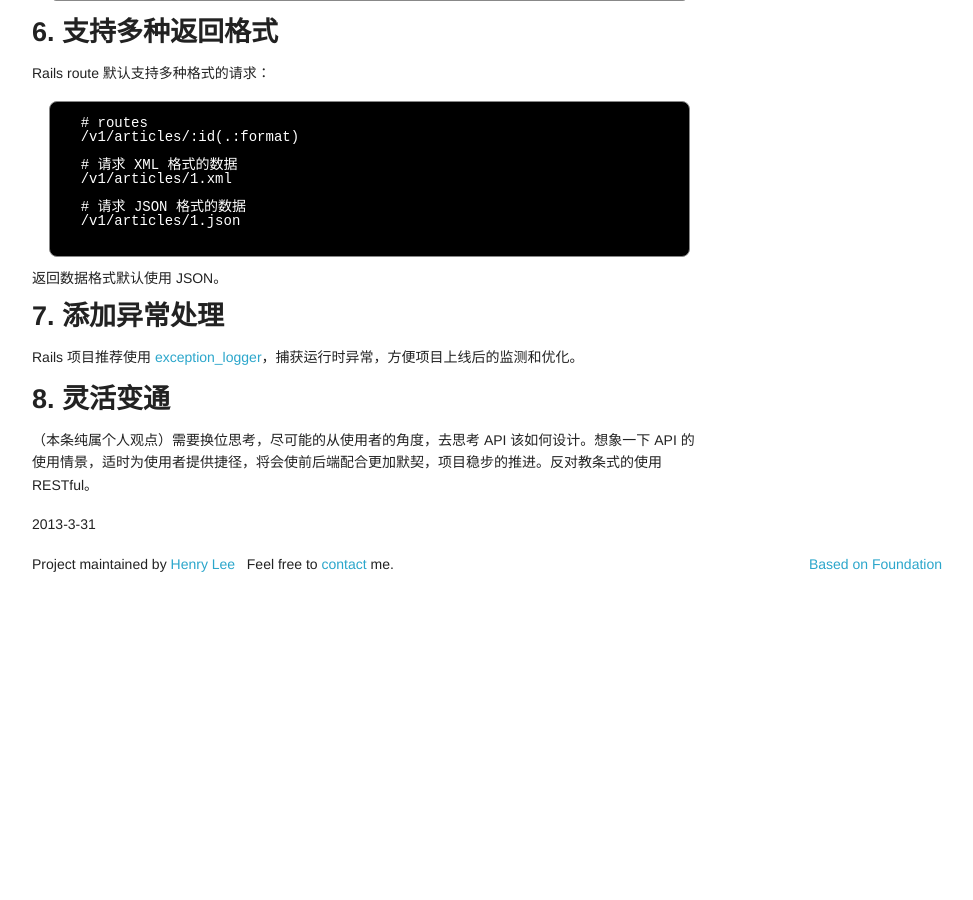
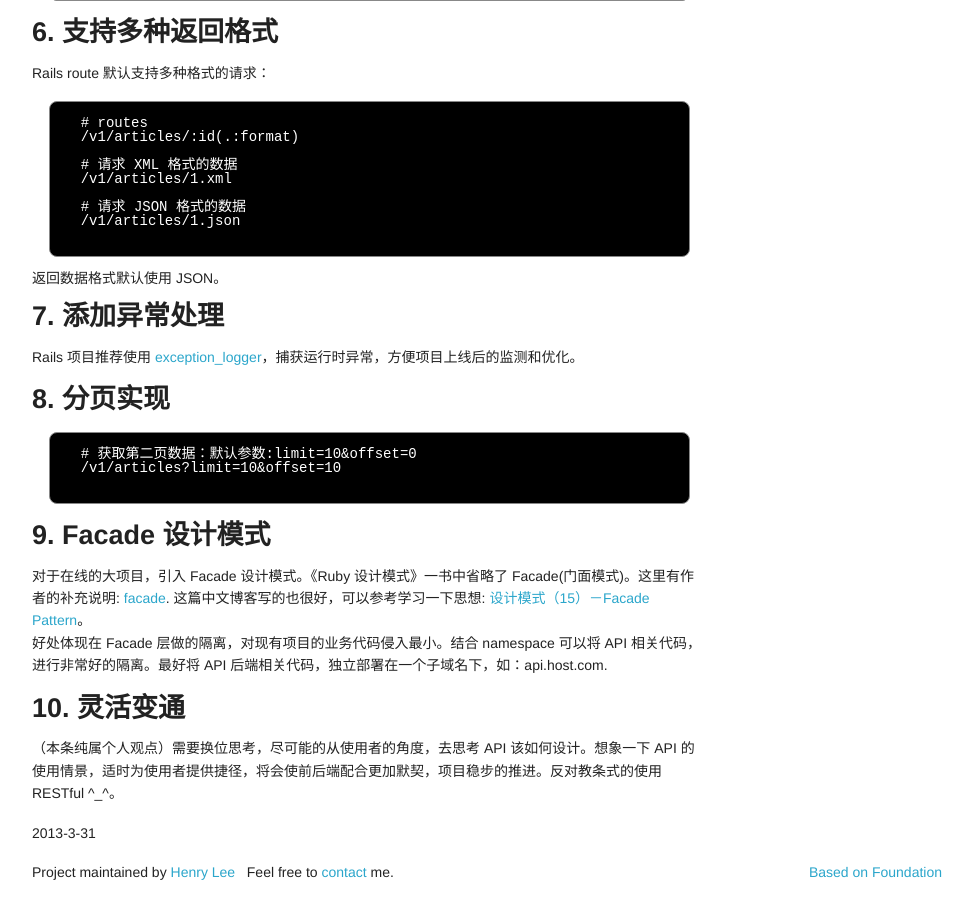
Before and after one commit to manageyp/manageyp.github.com, a Jekyll site: the page built from _posts/2013-3-31-web-api-design-best-practices.html, in a window 1280 px wide and 900 px high, scrolled down 2350 px. Shown: the whole window, without its empty margins (153-1126 px from the left). Built offline with Jekyll 4.4.1, drawn with Linux system fonts in a browser that asks for light colours; nearby versions of some CDN libraries; before the commit the page ends 2942 px from its top, so only the background shows below that; some of the changed text lies outside the part shown.

Commit message:
[Change] add new points to web api design post

```diff
--- a/_posts/2013-3-31-web-api-design-best-practices.html
+++ b/_posts/2013-3-31-web-api-design-best-practices.html
@@ -162,8 +162,25 @@ Response Data:
 Rails 项目推荐使用 <a href="https://github.com/defunkt/exception_logger" target="_blank"> exception_logger</a>，捕获运行时异常，方便项目上线后的监测和优化。
 </p>
 
-<h3>8. 灵活变通</h3>
+<h3>8. 分页实现</h3>
 
 <p>
-（本条纯属个人观点）需要换位思考，尽可能的从使用者的角度，去思考 API 该如何设计。想象一下 API 的使用情景，适时为使用者提供捷径，将会使前后端配合更加默契，项目稳步的推进。反对教条式的使用 RESTful。
+  <pre class="prettyprint lang-html">
+  # 获取第二页数据：默认参数:limit=10&offset=0
+  /v1/articles?limit=10&offset=10
+  </pre>
 </p>
+
+<h3>9. Facade 设计模式</h3>
+
+<p>
+  对于在线的大项目，引入 Facade 设计模式。《Ruby 设计模式》一书中省略了 Facade(门面模式)。这里有作者的补充说明:<a href="http://designpatternsinruby.com/section02/facade.html" target="_blank"> facade</a>.
+    这篇中文博客写的也很好，可以参考学习一下思想:<a href="http://www.cnblogs.com/zhenyulu/articles/55992.html" target="_blank"> 设计模式（15）－Facade Pattern</a>。<br/>
+  好处体现在 Facade 层做的隔离，对现有项目的业务代码侵入最小。结合 namespace 可以将 API 相关代码，进行非常好的隔离。最好将 API 后端相关代码，独立部署在一个子域名下，如：api.host.com.
+</p>
+
+<h3>10. 灵活变通</h3>
+
+<p>
+（本条纯属个人观点）需要换位思考，尽可能的从使用者的角度，去思考 API 该如何设计。想象一下 API 的使用情景，适时为使用者提供捷径，将会使前后端配合更加默契，项目稳步的推进。反对教条式的使用 RESTful ^_^。
+</p>
```
Also changed, not shown: other parts of _posts/2013-3-31-web-api-design-best-practices.html (+3 -3 lines).
